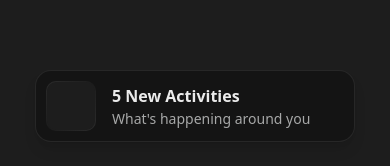
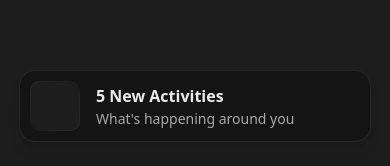
Before and after one commit to joncoronel/collapsible-demo-baseui, a Next.js app: page / in a window 390 px wide. Shown: the part 316-482 px from the top of the page. Built offline with nearby package versions, Linux system fonts and the light colour scheme; some icons are missing.

Commit message:
Update CollapsibleDemo component to set maximum width to 22rem for better responsiveness and layout consistency

```diff
--- a/app/collapsible-demo.tsx
+++ b/app/collapsible-demo.tsx
@@ -77,7 +77,7 @@ export default function CollapsibleDemo() {
         </button>
       )}
 
-      <Collapsible.Root className="group/collapsible rounded-2xl shadow-lg w-full max-w-xs border border-border/70 overflow-hidden bg-card">
+      <Collapsible.Root className="group/collapsible rounded-2xl shadow-lg w-full max-w-[22rem] border border-border/70 overflow-hidden bg-card">
         <Collapsible.Trigger className="group/collapsible-trigger flex w-full cursor-pointer">
           <div className="flex items-center gap-2 p-2.5 w-full justify-between ">
             <div className="flex items-center flex-row gap-4">
```
